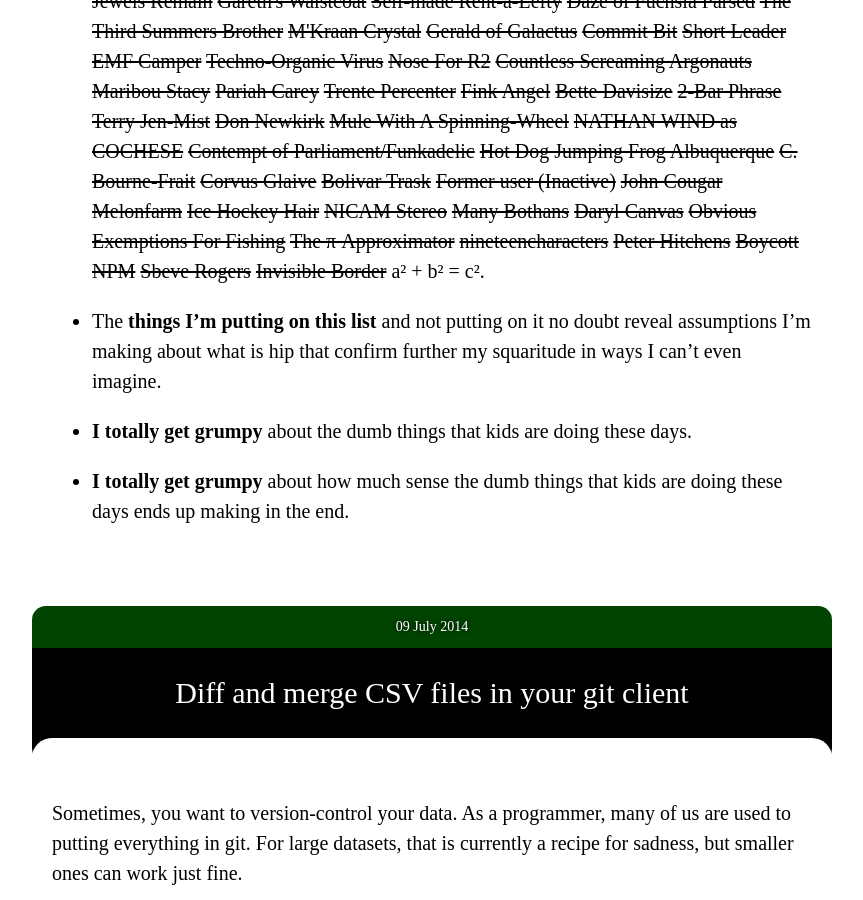
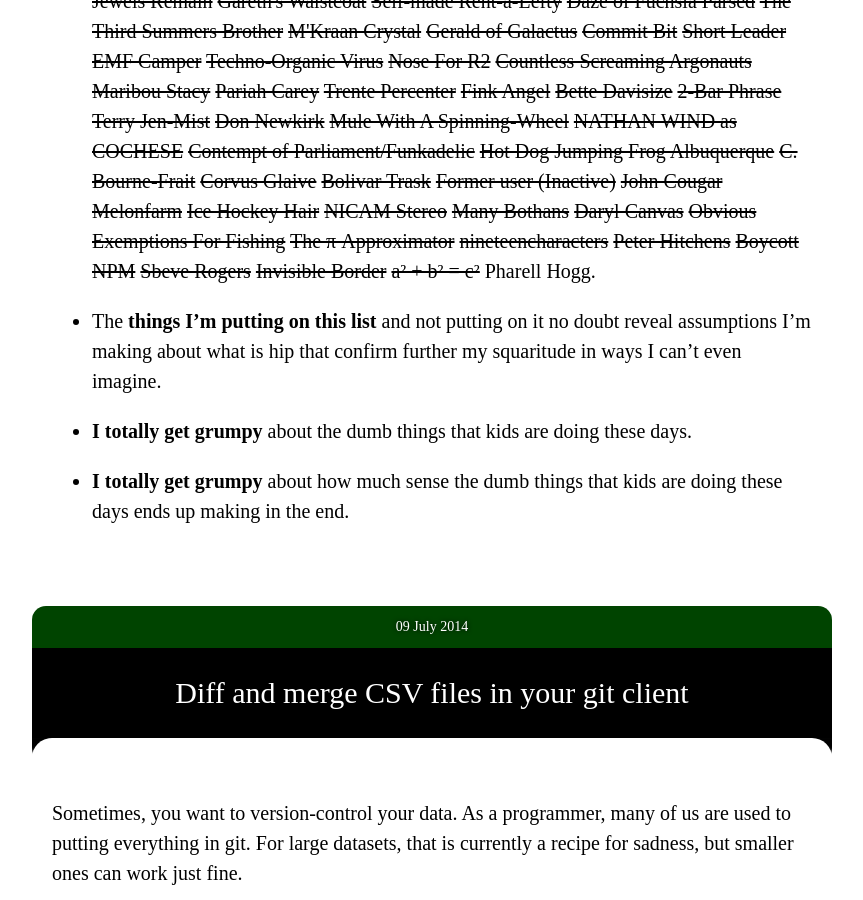
Before and after one commit to paulfitz/paulfitz.github.io, a Jekyll site: the page built from index.html, in a window 1280 px wide and 900 px high, scrolled down 20946 px. Shown: the whole window, without its empty margins (208-1071 px from the left). Built offline with Jekyll 4.4.1, drawn with Linux system fonts in a browser that asks for light colours; nearby versions of some CDN libraries.

Commit message:
more pike

```diff
--- a/_data/pikes.json
+++ b/_data/pikes.json
@@ -195,5 +195,6 @@
   "Boycott NPM",
   "Sbeve Rogers",
   "Invisible Border",
-  "a² + b² = c²"
+  "a² + b² = c²",
+  "Pharell Hogg"
 ]
```
